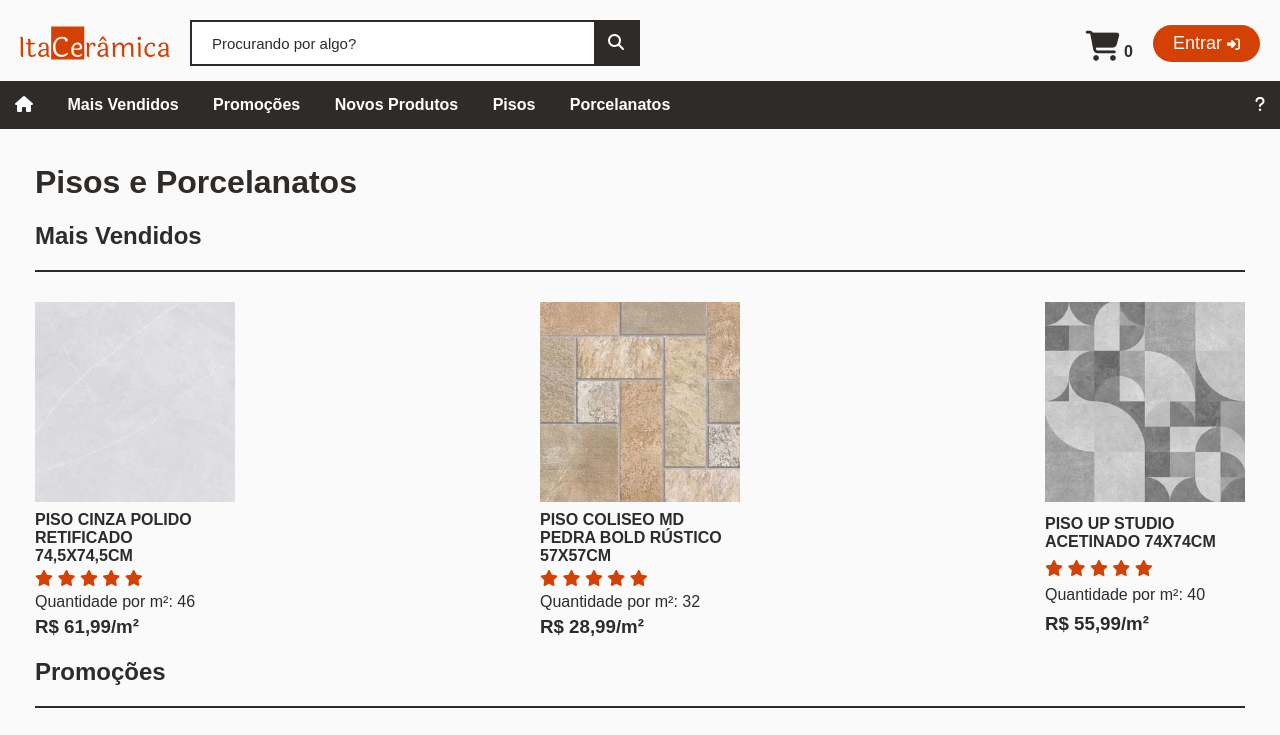
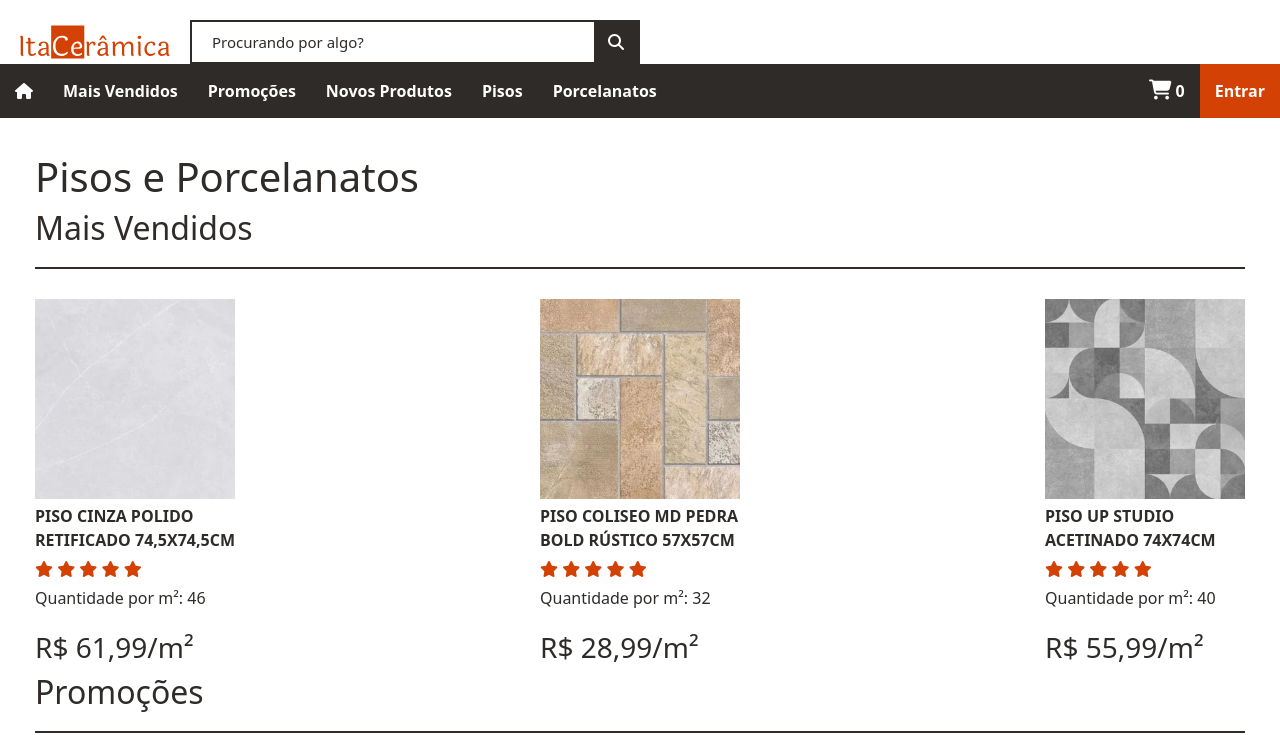
Before and after one commit to lauro-ss/ItaCeramica, a plain HTML site: page index.html in a window 1280 px wide. Shown: the top 735 px of the page. Drawn offline with nearby package versions, Linux system fonts and the light colour scheme.

Commit message:
Melhoria no nav com uso de bootstrap

```diff
--- a/css/style.css
+++ b/css/style.css
@@ -30,34 +30,11 @@ li{
     display: inline-block;
 }
 
-/* Cabeçalho */
+
 #logo_header{
     width: 150px;
 }
 #logo_header:hover{
-    cursor: pointer;
-}
-
-#botao_entrar{
-    border: none;
-    color: white;
-    background-color: #D34204;
-    border-radius: 20px;
-    padding: 8px 20px;
-    font-size: 18px;
-    cursor: pointer;
-}
-#botao_entrar:hover{
-    background: #c54108;
-}
-#icone_entrar{
-    font-size: 13px;
-}
-
-#carrinho_header{
-    color: #2e2b29;
-    font-size: 30px;
-    margin-top: 6px;
     cursor: pointer;
 }
 
@@ -85,6 +62,9 @@ li{
 #lupa_pesquisa{
     padding-right: 16px;
     padding-left: 12px;
+    background: none;
+    border: none;
+    color: white;
 }
 
 #caixa_pesquisa input::placeholder{
@@ -102,37 +82,35 @@ li{
     width: 50%;
 }
 
-#carrinho_header_number{
-    cursor: default;
-    margin-right: 20px;
+#botao_entrar{
+    border: none;
+    color: white;
+    text-decoration: none;
+    background-color: #D34204;
+    font-weight: 600;
+    cursor: pointer;
+}
+#botao_entrar:hover{
+    background: #c54108;
+}
+
+#carrinho_header{
+    color: white;
+    font-size: 20px;
 }
 
 #carrinho_number{
-    color: #2e2b29;
-    font-weight: bold;
-    cursor: default;
+    color: white;
+    cursor: pointer;
 }
 
-#carrinho_and_botao_entrar{
-    display: flex;
-}
-/* fim cabeçalho */
-
-/* nav abaixo do cabeçalho */
-nav > ul > li > a{
-    color: white;
+#nav_main{
+    padding: 0;
 }
 
-nav{
-    display: flex;
-    justify-content: space-between;
-    margin-top: 15px;
-    width: 100%;
+#nav_main_div{
+    padding: 0;
     background-color: #2e2b29;
-}
-
-#dropDown{
-    display: none;
 }
 
 .links_nav{
@@ -144,6 +122,9 @@ nav{
 }
 
 .link_nav{
+    color:white !important;
+    font-weight: 600;
+    cursor: pointer;
     display: block;
     background-color: transparent;
     padding: 15px;
@@ -152,6 +133,23 @@ nav{
 .link_nav:hover{
     background-color: #000000;
     text-decoration: none;
+}
+
+#dropToggler{
+    box-shadow: none !important;
+    border: none !important;
+    border-radius: 0px;
+    flex: 1;
+}
+
+#dropToggler:hover{
+    background-color: #000000;
+}
+
+#icon_drop{
+    color:white;
+    font-size: 20px;
+    padding: 15px;
 }
 /* fim do nav */
 
@@ -252,6 +250,7 @@ section > div > a:hover, section > div > a:hover{
 #mensagem_footer{
     text-align: center;
     color: #504f4f;
+    font-size: 14px;
     width: 70%;
     margin: auto;
     padding: 20px;
@@ -508,10 +507,6 @@ form > div > label{
         flex-direction: column;
         margin: 10px 0px 0px 0px;
     }
-    nav{
-        flex-direction: column;
-        display: none;
-    }
     #dropDown{
         display: block;
         margin: auto;
@@ -525,14 +520,6 @@ form > div > label{
     }
     #dropDown:hover{
         background-color: #000000;
-    }
-    #links_nav_helpers{
-        margin-top: 15px;
-    }
-    .links_nav{
-        display: flex;
-        flex-direction: column;
-        row-gap: 10px;
     }
     #caixa_pesquisa{
         width: 100%;
--- a/index.html
+++ b/index.html
@@ -7,30 +7,28 @@
         <meta name="description" content="">
         <meta name="viewport" content="width=device-width, initial-scale=1">
         <link rel="stylesheet" href="../css/style.css">
-        <!-- esse script só traz os icones que podem receber cores do css -->
-        <script src="https://kit.fontawesome.com/c1e5ef1fc4.js" crossorigin="anonymous"></script>
+        <link href="https://cdn.jsdelivr.net/npm/bootstrap@5.2.0/dist/css/bootstrap.min.css" rel="stylesheet" integrity="sha384-gH2yIJqKdNHPEq0n4Mqa/HGKIhSkIHeL5AyhkYV8i59U5AR6csBvApHHNl/vI1Bx" crossorigin="anonymous">
+
+        <link rel="stylesheet" href="https://cdn.jsdelivr.net/npm/bootstrap-icons@1.9.1/font/bootstrap-icons.css">
     </head>
     <body>
         <header>
             <div id="logo_and_pesquisa">
                 <img id="logo_header" src="../img/logo_ita_cerâmica.svg" alt="logo ita cerâmica">
-                <span id="caixa_pesquisa">
+                <form id="caixa_pesquisa">
                     <input name="buscador" id="buscador" type="text" placeholder="Procurando por algo?">
-                    <label for="buscador" id="lupa_pesquisa" ><i class="fa-solid fa-magnifying-glass"></i></label>
-                </span>
-            </div>
-            <div id="carrinho_and_botao_entrar">
-                <span id="carrinho_header_number">
-                    <i id="carrinho_header" class="fa-solid fa-cart-shopping"></i>
-                    <span id="carrinho_number" >0</span>
-                </span>
-                <button type="button" id="botao_entrar">
-                        Entrar <i id="icone_entrar" class="fa-solid fa-right-to-bracket"></i>
-                </button>
+                    <button id="lupa_pesquisa" type="submit"><i class="fa-solid fa-magnifying-glass"></i></button>
+                </form>
             </div>
         </header>
-        <nav>
-            <ul class="links_nav">
+
+        <nav id="nav_main" class="navbar sticky-top navbar-expand-lg bg-light">
+            <div id="nav_main_div" class="container-fluid">
+                <button id="dropToggler" class="navbar-toggler" type="button" data-bs-toggle="collapse" data-bs-target="#navbarSupportedContent" aria-controls="navbarSupportedContent" aria-expanded="false" aria-label="Toggle navigation">
+                    <i id="icon_drop" class="fa-solid fa-bars"></i>
+                </button>
+                <div class="collapse navbar-collapse" id="navbarSupportedContent">
+                    <ul class="navbar-nav me-auto mb-lg-0">
                         <li><a class="link_nav" href="../index.html"> <i class="fa-solid fa-house"></i></a></li>
                         <li><a class="link_nav" href="#">Mais Vendidos</a></li>
                         <li><a class="link_nav" href="#">Promoções</a></li>
@@ -38,11 +36,14 @@
                         <li><a class="link_nav" href="#">Pisos</a></li>
                         <li><a class="link_nav" href="#">Porcelanatos</a></li>
                     </ul>
-            <ul class="links_nav" id="links_nav_helpers">
-                <li><a class="link_nav" href="#feedback"> <i class="fa-solid fa-question"></i> </a></li>
-            </ul>
+                    <span class="link_nav">
+                        <i id="carrinho_header" class="fa-solid fa-cart-shopping"></i>
+                        <span id="carrinho_number" >0</span>
+                    </span>
+                    <a  class="link_nav" id="botao_entrar" href="#">Entrar</a>
+                </div>
+            </div>
         </nav>
-        <button id="dropDown" type="button" onclick="dropDownMenu(this)"><i class="fa-solid fa-caret-down"></i></button>
 
         <main>
             <h1>Pisos e Porcelanatos</h1>
@@ -162,5 +163,9 @@
         <h5 id="mensagem_footer">Ita Cerâmica é um site ficticio feito com o objetivo de realizar as práticas da disciplina SINF0035 - Tecnologias de Desenvolvimento para Internet, qualquer semelhança com produtos reais é mero produto de aprendizagem e não uma comercialização.</h5>
 
         <script src="../js/main.js"></script>
+
+        <script src="https://kit.fontawesome.com/c1e5ef1fc4.js" crossorigin="anonymous"></script>
+        <script src="https://cdn.jsdelivr.net/npm/@popperjs/core@2.11.5/dist/umd/popper.min.js" integrity="sha384-Xe+8cL9oJa6tN/veChSP7q+mnSPaj5Bcu9mPX5F5xIGE0DVittaqT5lorf0EI7Vk" crossorigin="anonymous"></script>
+        <script src="https://cdn.jsdelivr.net/npm/bootstrap@5.2.0/dist/js/bootstrap.min.js" integrity="sha384-ODmDIVzN+pFdexxHEHFBQH3/9/vQ9uori45z4JjnFsRydbmQbmL5t1tQ0culUzyK" crossorigin="anonymous"></script>
     </body>
 </html>
```
Lines whose indentation alone changed are shown as unchanged.
